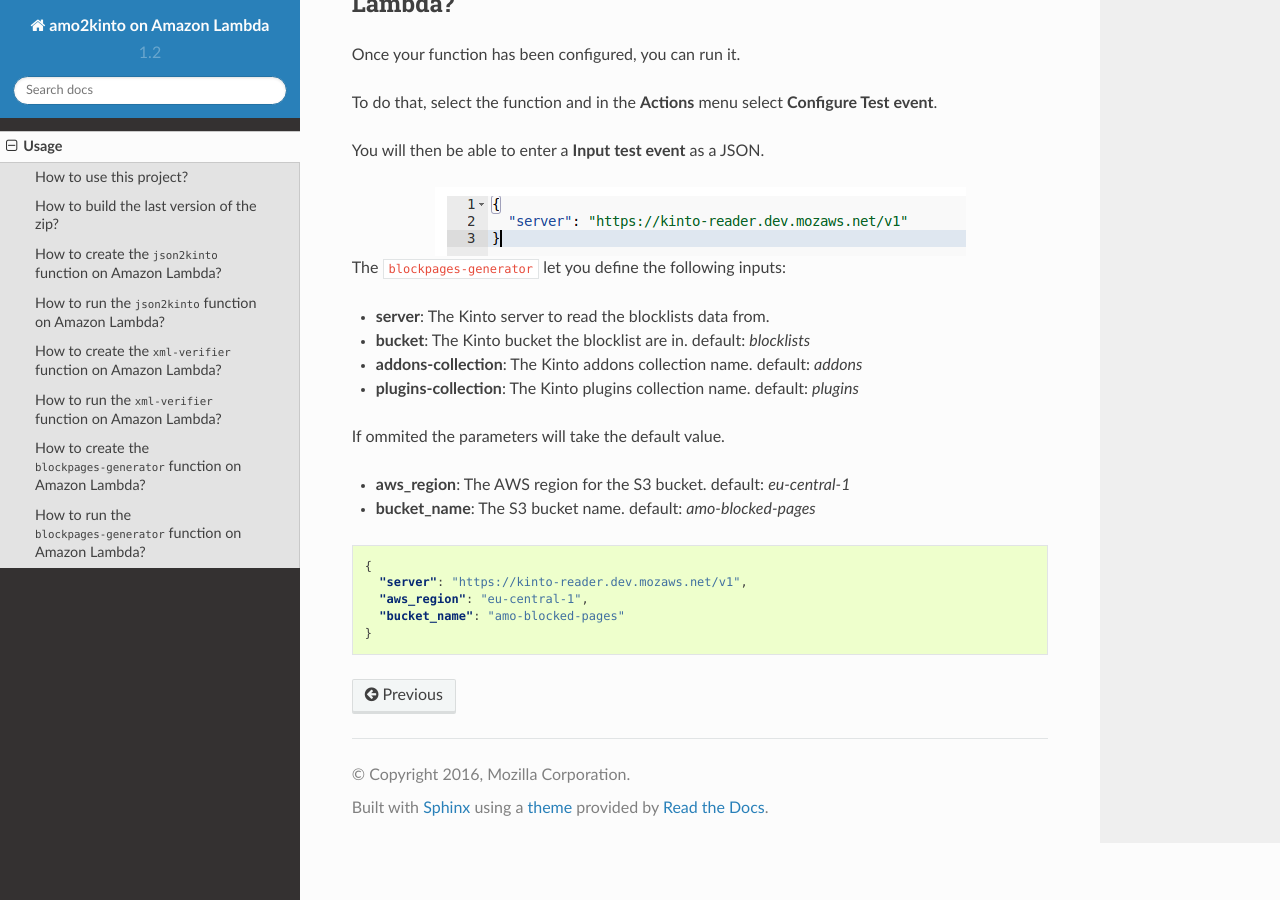
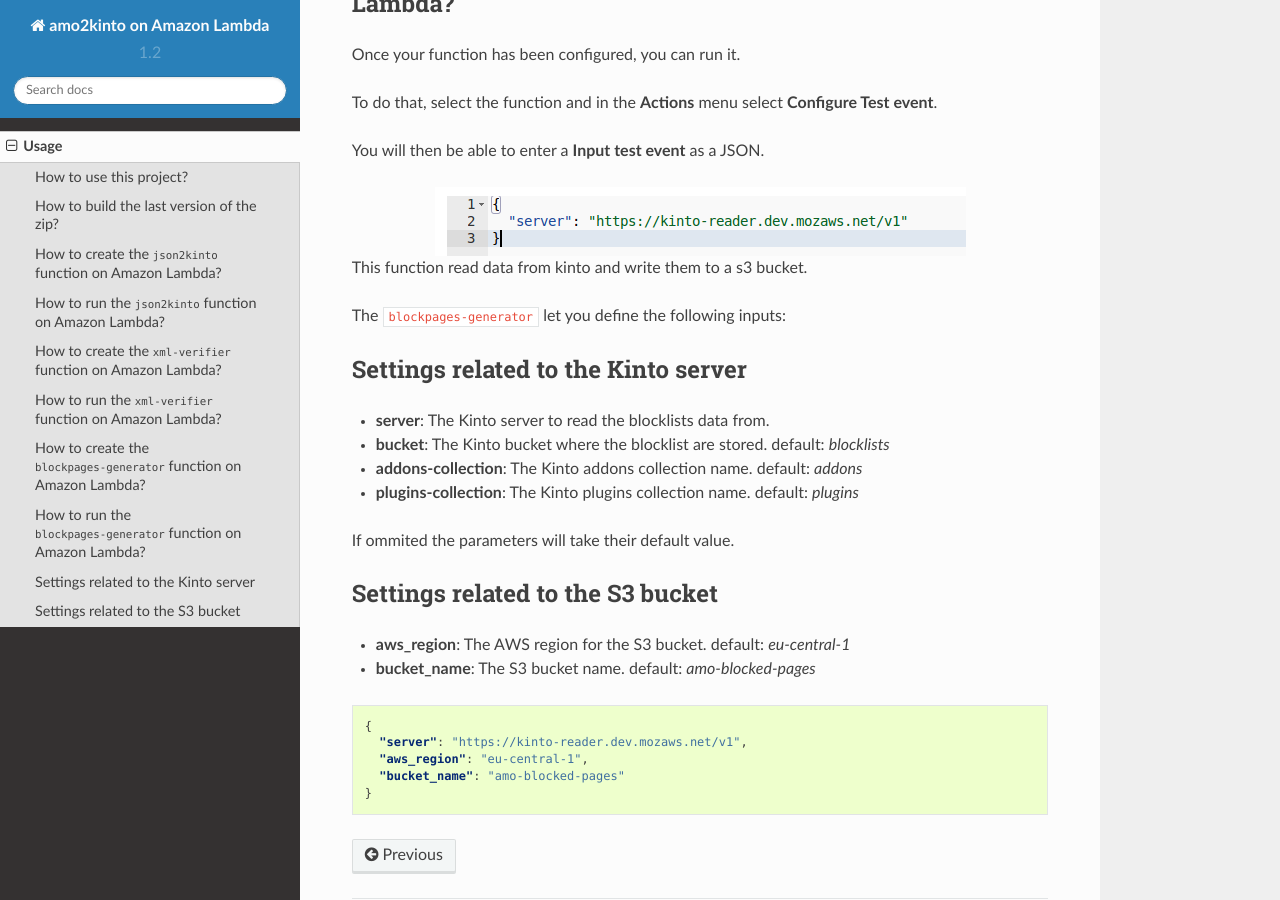
Before and after one commit to mozilla-services/remote-settings-lambdas, a Sphinx documentation site: the page built from docs/source/usage.rst, in a window 1280 px wide and 900 px high, scrolled down 5944 px. Built offline with Sphinx 7.4.7 and the Read the Docs theme 2.0.0, drawn with Linux system fonts in a browser that asks for light colours.

Commit message:
@glasserc review.

```diff
--- a/docs/source/usage.rst
+++ b/docs/source/usage.rst
@@ -205,14 +205,23 @@ You will then be able to enter a **Input test event** as a JSON.
 .. image:: images/blockpages-generator-test-event.png
     :align: center
 
+
+This function read data from kinto and write them to a s3 bucket.
+
 The ``blockpages-generator`` let you define the following inputs:
 
+Settings related to the Kinto server
+------------------------------------
+
 - **server**: The Kinto server to read the blocklists data from.
-- **bucket**: The Kinto bucket the blocklist are in. default: *blocklists*
+- **bucket**: The Kinto bucket where the blocklist are stored. default: *blocklists*
 - **addons-collection**: The Kinto addons collection name. default: *addons*
 - **plugins-collection**: The Kinto plugins collection name. default: *plugins*
 
-If ommited the parameters will take the default value.
+If ommited the parameters will take their default value.
+
+Settings related to the S3 bucket
+---------------------------------
 
 - **aws_region**: The AWS region for the S3 bucket. default: *eu-central-1*
 - **bucket_name**: The S3 bucket name. default: *amo-blocked-pages*
```
